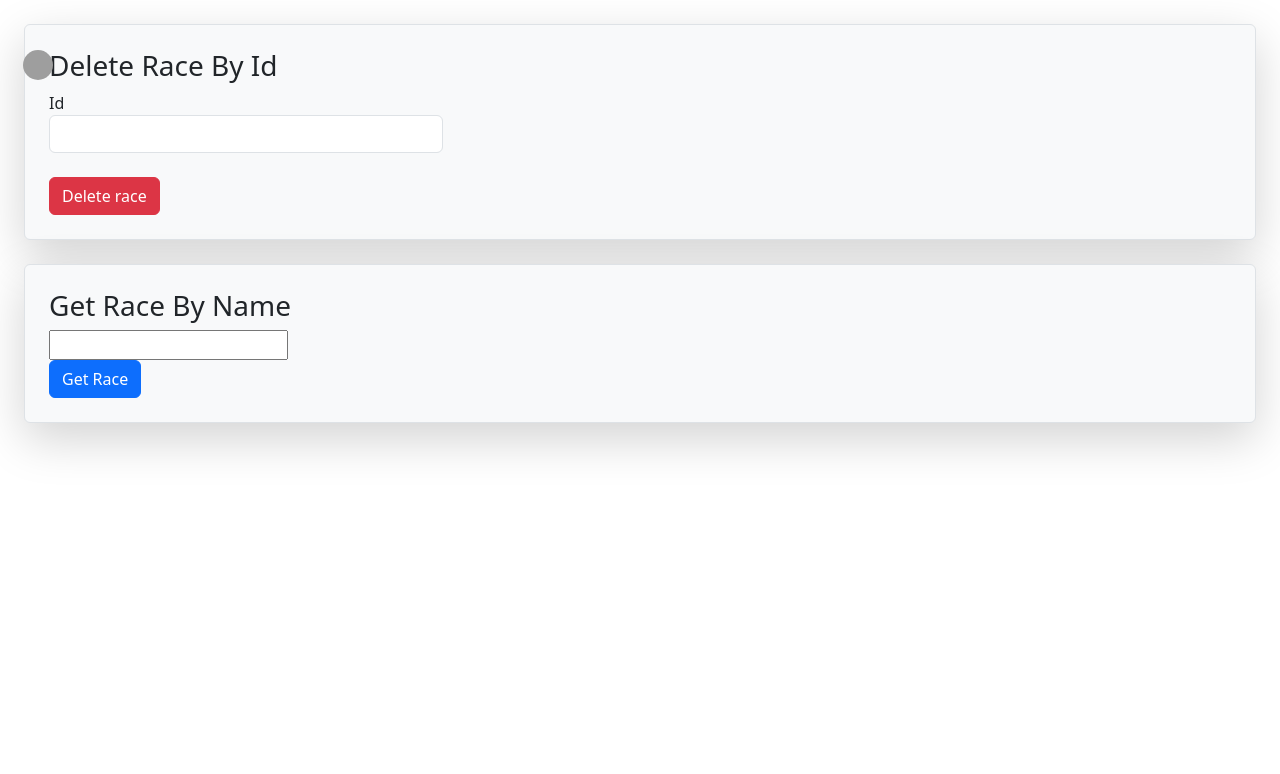
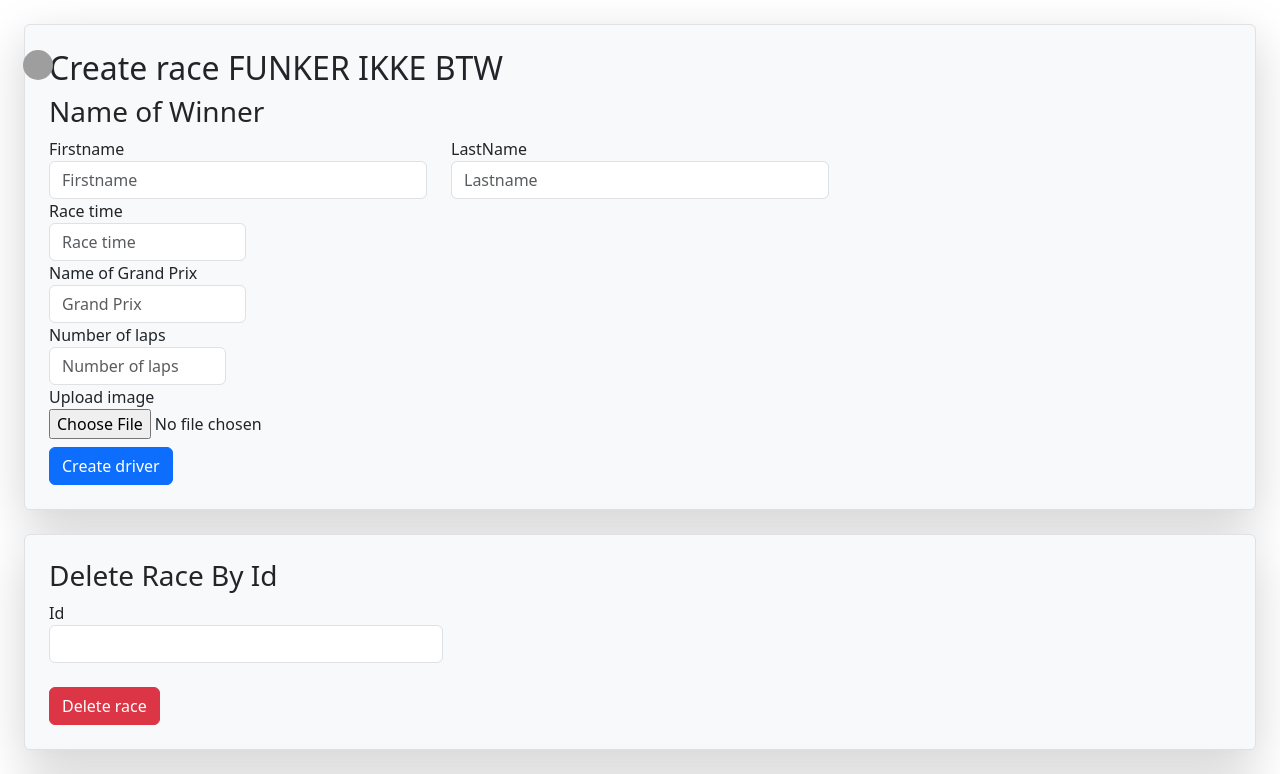
Before and after one commit to eliasWolden/DS3101-webutvikling-eksamen, a React (Vite) app in the folder formula1/: page /CreateRacePage in a window 1280 px wide. Shown: the top 774 px of the page. Built offline with nearby package versions, Linux system fonts and the light colour scheme; no server answers; grey boxes are pictures that could not be loaded.

Commit message:
skjellet kode for post race

```diff
--- a/formula1/src/components/CRUD/Races/CreateRace.tsx
+++ b/formula1/src/components/CRUD/Races/CreateRace.tsx
@@ -0,0 +1,158 @@
+import { FC, useState, ChangeEvent, useContext } from 'react';
+import { IRace } from '../../../interfaces/Races/IRace';
+import { RaceContext } from '../../../contexts/RaceContext';
+
+const AddRace: FC = () => {
+//fornavn og etternavn blir til navnet til sjaføren med mellomrom
+  const [firstName, setFirstName] = useState('');
+  const [lastName, setLastName] = useState('');
+  const fullName = `${firstName} ${lastName}`;
+
+
+  const [winnerTime, setWinnerTime] = useState<number>(Number);
+  const [grandPrix, setGrandPrix] = useState('');
+  const [numberOfLaps, setNumberOfLaps] = useState<number>(Number);
+  const [image, setImage] = useState<File | null>(null);
+
+  const context = useContext(RaceContext);
+
+    const setHandler = (e: ChangeEvent<any>) => {
+      const { name, value, files } = e.target;
+
+      switch (name) {
+        case 'Firstname':
+          setFirstName(value);
+          break;
+        case 'Lastname':
+          setLastName(value);
+          break;
+        case 'winnerTime':
+          setWinnerTime(Number(value));
+          break;
+        case 'grandPrix':
+          setGrandPrix(value);
+          break;
+        case 'teamid':
+          setNumberOfLaps(parseInt(value));
+          break;
+        case 'image':
+          if (files != null) {
+            const file = files[0];
+            setImage(file);
+          }
+          break;
+      }
+    };
+
+    const saveDriver = () => {
+      const newDriver: IRace = {
+        winnerName: fullName,
+        winnerTime: winnerTime,
+        grandPrix: grandPrix,
+        image: image!.name,
+        numberOfLaps: numberOfLaps,
+      }
+      handleAdd(newDriver, image!);
+      console.log(newDriver);
+    };
+
+    const handleAdd = async (newRace: IRace, image : File) => {
+      try {
+        if(context) {
+          await context.postRace(newRace);
+          await context.postImage(image);
+        }
+
+      } catch (error) {
+        console.log('Error adding driver', error);
+      }
+    }
+
+
+  return (
+    <form className="bg-light p-4 m-4 border rounded shadow-lg">
+      <h2>Create race FUNKER IKKE BTW</h2>
+
+      <div className='row'>
+        <h3>Name of Winner</h3>
+        <div className='form-group col-md-4'>
+          <label>Firstname</label>
+          <input
+            name='Firstname'
+            type="text"
+            className='form-control'
+            placeholder='Firstname'
+            onChange={setHandler}
+          />
+        </div>
+
+        <div className='form-group col-md-4'>
+          <label>LastName</label>
+          <input
+            name='Lastname'
+            type="text"
+            className='form-control'
+            placeholder='Lastname'
+            onChange={setHandler}
+          />
+        </div>
+      </div>
+
+      <div className='form-group col-md-2'>
+        <label>Race time</label>
+        <input
+          name='winnerTime'
+          type="text"
+          className='form-control'
+          placeholder='Race time'
+          onChange={setHandler}
+        />
+      </div>
+
+      <div className='form-group col-md-2'>
+        <label>Name of Grand Prix</label>
+        <input
+          name='grandPrix'
+          type="text"
+          className='form-control'
+          placeholder='Grand Prix'
+          onChange={setHandler}
+        />
+      </div>
+
+      <div className='row'>
+        <div className='form-group col-md-2'>
+          <label>Number of laps</label>
+          <input
+            name='numberOfLaps'
+            className='form-control'
+            placeholder='Number of laps'
+            onChange={setHandler}
+          />
+        </div>
+      </div>
+
+      <div className='row'>
+        <div className='form-group col-md-4 mb-2'>
+          <label>Upload image</label>
+          <div className="custom-file">
+            <input
+              name='image'
+              type="file"
+              className='custom-file-input'
+              onChange={setHandler}
+            />
+          </div>
+        </div>
+      </div>
+
+      <div className='row'>
+        <div className='form-group col-md-4'>
+          <input type="button" className='btn btn-primary' value="Create driver" onClick={saveDriver}/>
+        </div>
+      </div>
+    </form>
+  );
+};
+
+export default AddRace;
--- a/formula1/src/contexts/RaceContext.tsx
+++ b/formula1/src/contexts/RaceContext.tsx
@@ -1,6 +1,6 @@
-import React, { FC, useState, createContext, useEffect } from 'react';
+import React, { FC, useState, useEffect } from 'react';
 import RaceService from '../services/RaceService';
-import imageService from '../services/ImageService';
+import ImageService from '../services/ImageService';
 import { IRaceContext } from '../interfaces/Races/IRaceContext';
 import { IProps } from '../interfaces/Iprops';
 import { IRace } from '../interfaces/Races/IRace';
@@ -46,6 +46,23 @@ export const RaceProvider: FC<IProps> = ({ children }) => {
       console.log(`Error deleting race with id ${id}`);
     }
   };
+  //POST
+  const postRace = async (newRace: IRace): Promise<void> => {
+    try {
+      await RaceService.postRace(newRace);
+    } catch (error) {
+      console.log('Error adding driver', error);
+    }
+  };
+
+
+  const postImage = async (image: File): Promise<void> => {
+    try {
+      await ImageService.postImage(image);
+    } catch (error) {
+      console.log('Error adding image', error);
+    }
+  };
 
   useEffect(() => {
     getAllRacesFromService();
@@ -55,7 +72,9 @@ export const RaceProvider: FC<IProps> = ({ children }) => {
     races: races!,
     getAllRacesFromService,
     deleteRace,
-    getRaceByName
+    getRaceByName,
+    postRace,
+    postImage,
   };
 
   return <RaceContext.Provider value={contextValue}>{children}</RaceContext.Provider>;
--- a/formula1/src/interfaces/Races/IRaceContext.ts
+++ b/formula1/src/interfaces/Races/IRaceContext.ts
@@ -6,4 +6,7 @@ export interface IRaceContext {
     getAllRacesFromService: (race : IRace) => Promise<void>;
     deleteRace: (id: number) => Promise<void>;
     getRaceByName: (name: string) => Promise<void>;
+    postRace: (newDriver : IRace) => Promise<void>;
+    postImage: (image : File) => Promise<void>;
+
   }
--- a/formula1/src/pages/CreateRacePage.tsx
+++ b/formula1/src/pages/CreateRacePage.tsx
@@ -1,9 +1,13 @@
+import AddRace from "../components/CRUD/Races/CreateRace";
 import DeleteRace from "../components/CRUD/Races/DeleteRace";
 import GetRaceByName from "../components/CRUD/Races/GetRaceByName";
 
 const CreateRacePage = () => {
     return(
         <div>
+            <section>
+                <AddRace/>
+            </section>
             <section>
                 <DeleteRace/>
             </section>
--- a/formula1/src/services/RaceService.ts
+++ b/formula1/src/services/RaceService.ts
@@ -52,6 +52,22 @@ const RaceService = (
             return false;
         };
     }
+    // POST:
+    const postRace = async (newRace: IRace) => {
+        try {
+            const result = await axios.post(raceController, newRace);
+            const postRaceResult = result.data;
+
+         return {
+             postRaceResult
+         }
+        }
+        catch {
+            return {
+                postRaceResult: []
+            }
+        }
+    }
 
 
 
@@ -60,7 +76,8 @@ const RaceService = (
     return {
         getAllRaces,
         getRaceByName,
-        deleteRace
+        deleteRace,
+        postRace
     }
     }) ();
 
```
